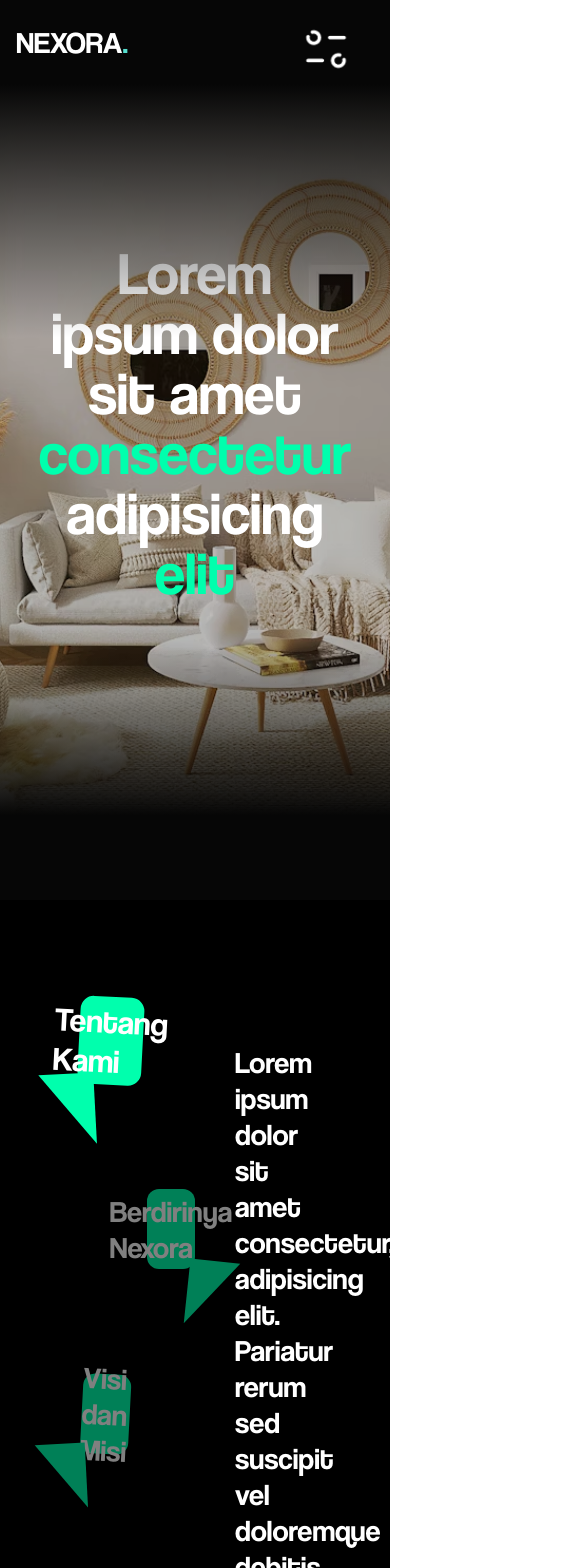
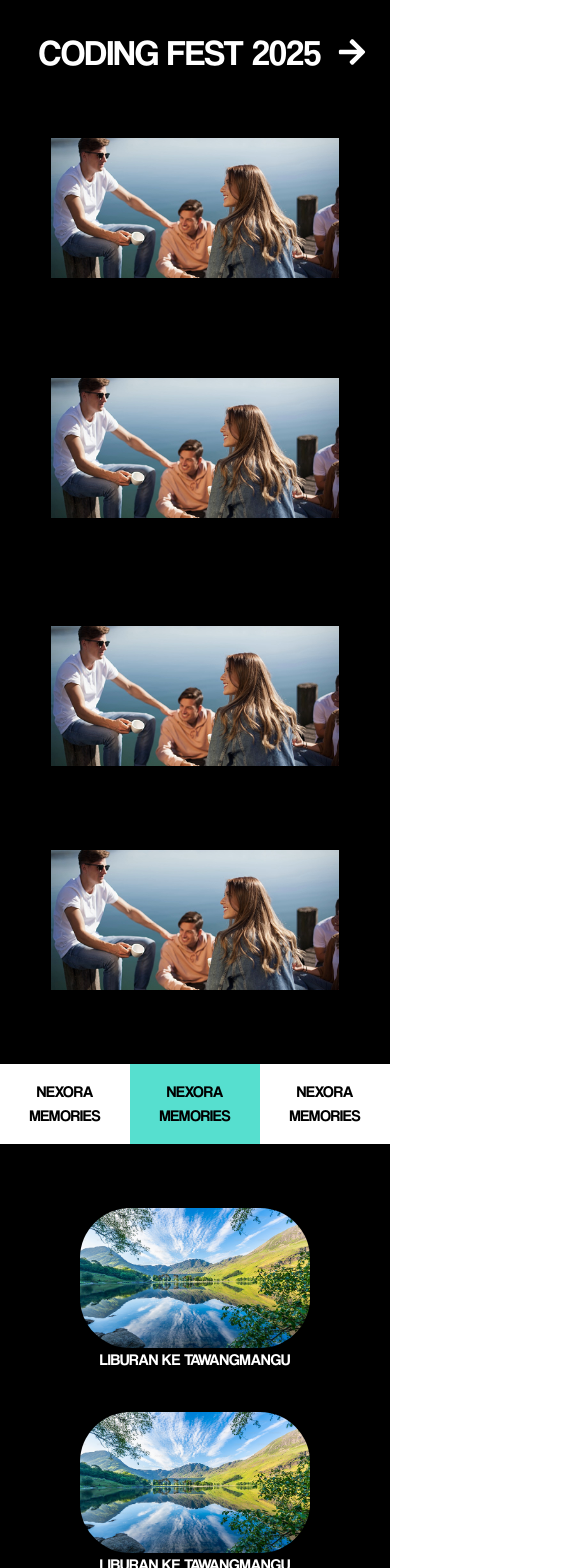
Before and after one commit to NexoraCommunity/Nexora_Profile, a Next.js app: page / in a window 390 px wide. Shown: the top 1568 px of the page, 585 px wide, since content can reach past the window. Built offline with nearby package versions, Linux system fonts and the light colour scheme.

Commit message:
responsive sementara

```diff
--- a/src/Features/Homepage/Gallery.tsx
+++ b/src/Features/Homepage/Gallery.tsx
@@ -6,9 +6,17 @@ const Gallery = () => {
   return (
     <div className="bg-black">
       {/* Gallery 1 */}
-      <div className="text-white px-20 p-16">
-        <div className="grid grid-cols-2 place-items-center gap-12">
-          <div className="relative w-96 h-72">
+      <div className="text-white px-4 sm:px-10 md:px-20 py-8 md:py-16 flex flex-col gap-8">
+
+        <div className="order-1 md:order-2">
+          <div className="text-4xl flex justify-center items-center">
+            <h1 className="mx-4">CODING FEST 2025</h1>
+            <FaArrowRight className="text-3xl" />
+          </div>
+        </div>
+
+        <div className="grid grid-cols-1 sm:grid-cols-2 place-items-center gap-8 order-2 md:order-1">
+          <div className="relative w-72 h-52 sm:w-96 sm:h-72">
             <Image
               src={"/sourceImg/g1.jpg"}
               alt="g1"
@@ -17,7 +25,7 @@ const Gallery = () => {
             />
           </div>
 
-          <div className="relative w-96 h-72">
+          <div className="relative w-72 h-52 sm:w-96 sm:h-72">
             <Image
               src={"/sourceImg/g1.jpg"}
               alt="g1"
@@ -27,13 +35,8 @@ const Gallery = () => {
           </div>
         </div>
 
-        <div className="text-4xl flex justify-center items-center">
-          <h1 className="mx-24">CODING FEST 2025</h1>
-          <FaArrowRight className="text-3xl" />
-        </div>
-
-        <div className="grid grid-cols-2 place-items-center gap-12">
-          <div className="relative w-96 h-72 translate-y-4">
+        <div className="grid grid-cols-1 sm:grid-cols-2 place-items-center gap-8 order-3">
+          <div className="relative w-72 h-52 sm:w-96 sm:h-72 translate-y-2 sm:translate-y-4">
             <Image
               src={"/sourceImg/g1.jpg"}
               alt="g1"
@@ -42,7 +45,7 @@ const Gallery = () => {
             />
           </div>
 
-          <div className="relative w-96 h-72 -translate-y-4">
+          <div className="relative w-72 h-52 sm:w-96 sm:h-72 -translate-y-2 sm:-translate-y-4">
             <Image
               src={"/sourceImg/g1.jpg"}
               alt="g1"
@@ -55,19 +58,14 @@ const Gallery = () => {
 
       {/* Gallery 2 */}
       <div>
-        <div className="flex text-center">
-          <div className="w-full p-4 text-black text-2xl bg-white">
-            NEXORA MEMORIES
+        <div className="flex text-center sm:text-2xl text-black">
+          <div className="w-full p-4 bg-white">NEXORA MEMORIES</div>
+          <div className="w-full p-4 bg-[#56DFCF]">NEXORA MEMORIES</div>
+          <div className="w-full p-4 bg-white">NEXORA MEMORIES</div>
         </div>
-          <div className="w-full p-4 text-black text-2xl bg-[#56DFCF]">
-            NEXORA MEMORIES
-          </div>
-          <div className="w-full p-4 text-black text-2xl bg-white">
-            NEXORA MEMORIES
-          </div>
-        </div>
+
         <div className="text-white px-20">
-          <div className="rounded-2xl flex pt-16">
+          <div className="rounded-2xl flex max-md:flex-col max-md:text-center justify-between pt-16">
             <Image
               src={"/sourceImg/g2.jpg"}
               alt="g2"
@@ -75,15 +73,21 @@ const Gallery = () => {
               height={250}
               className="rounded-[50px]"
             />
-            <h1 className="text-4xl mx-12">
-              LIBURAN KE <br /> TAWANGMANGU
+            <div>
+              <h1 className="sm:text-2xl md:text-4xl">
+              LIBURAN KE <br className="max-md:hidden"/> TAWANGMANGU
               </h1>
             </div>
 
-          <div className="rounded-2xl flex justify-between py-10">
-            <h1 className="text-4xl">
-              LIBURAN KE <br /> TAWANGMANGU
+          </div>
+
+          <div className="rounded-2xl flex max-md:flex-col max-md:text-center justify-between py-10">
+            <div className="max-md:order-2">
+              <h1 className="sm:text-2xl md:text-4xl">
+              LIBURAN KE <br className="max-md:hidden"/> TAWANGMANGU
               </h1>
+            </div>
+
             <Image
               src={"/sourceImg/g2.jpg"}
               alt="g2"
@@ -92,6 +96,7 @@ const Gallery = () => {
               className="rounded-[50px]"
             />
           </div>
+
         </div>
 
         <div className="relative w-full my-36 px-20 overflow-x-clip">
@@ -118,14 +123,10 @@ const Gallery = () => {
         </div>
         <div className="flex justify-around items-center py-20">
           <h1 className="text-4xl">UNDUH BINGKAI</h1>
-                <div className="w-96 h-96 bg-white">
+          <div className="w-96 h-96 bg-white"></div>
         </div>
       </div>
-        </div>
-        <div>
-
-        </div>
-
+      <div></div>
     </div>
   );
 };
--- a/src/app/globals.css
+++ b/src/app/globals.css
@@ -23,11 +23,6 @@ body {
 }
 
 
-.swiper {
-  width: 600px;
-  height: 320px;
-}
-
 .swiper-slide {
   display: flex;
   align-items: center;
@@ -51,6 +46,7 @@ body {
   background-color: #00FFAD;
   border-radius: 50%;
   padding: 40px;
+  z-index: 999999 !important;
 }
 
 .swiper-button-next {
--- a/src/app/page.tsx
+++ b/src/app/page.tsx
@@ -8,10 +8,10 @@ import React, { useState } from 'react'
 const page = () => {
   return (
     <div className=' w-full bg-white text-white'>
-      <Navbar />
+      {/* <Navbar />
       <HeroSection />
       <About />
-      <Portfolio />
+      <Portfolio /> */}
       <Gallery />
     </div>
   )
--- a/src/components/Swipper.tsx
+++ b/src/components/Swipper.tsx
@@ -27,22 +27,22 @@ export default function Swipper() {
         grabCursor={true}
         navigation={true}
         modules={[EffectCards, Navigation]}
-        className="mySwiper"
+        className="mySwiper w-[600px] h-[320px]"
       >
         <SwiperSlide>
-          <Image src={"/sourceImg/g3.jpg"} alt='g3' fill className='object-fill'/>
+          <Image src={"/sourceImg/g3.jpg"} alt='g3' fill />
         </SwiperSlide>
         <SwiperSlide >
-          <Image src={"/sourceImg/g4.jpg"} alt='g4' fill className='object-fill'/>
+          <Image src={"/sourceImg/g4.jpg"} alt='g4' fill />
         </SwiperSlide>
         <SwiperSlide >
-          <Image src={"/sourceImg/g2.jpg"} alt='g2' fill className='object-fill'/>
+          <Image src={"/sourceImg/g2.jpg"} alt='g2' fill />
         </SwiperSlide>
         <SwiperSlide >
-          <Image src={"/sourceImg/g3.jpg"} alt='g3' fill className='object-fill'/>
+          <Image src={"/sourceImg/g3.jpg"} alt='g3' fill />
         </SwiperSlide>
         <SwiperSlide >
-          <Image src={"/sourceImg/g4.jpg"} alt='g4' fill className='object-fill'/>
+          <Image src={"/sourceImg/g4.jpg"} alt='g4' fill />
         </SwiperSlide>
       </Swiper>
     </>
```
Lines whose indentation alone changed are shown as unchanged.
